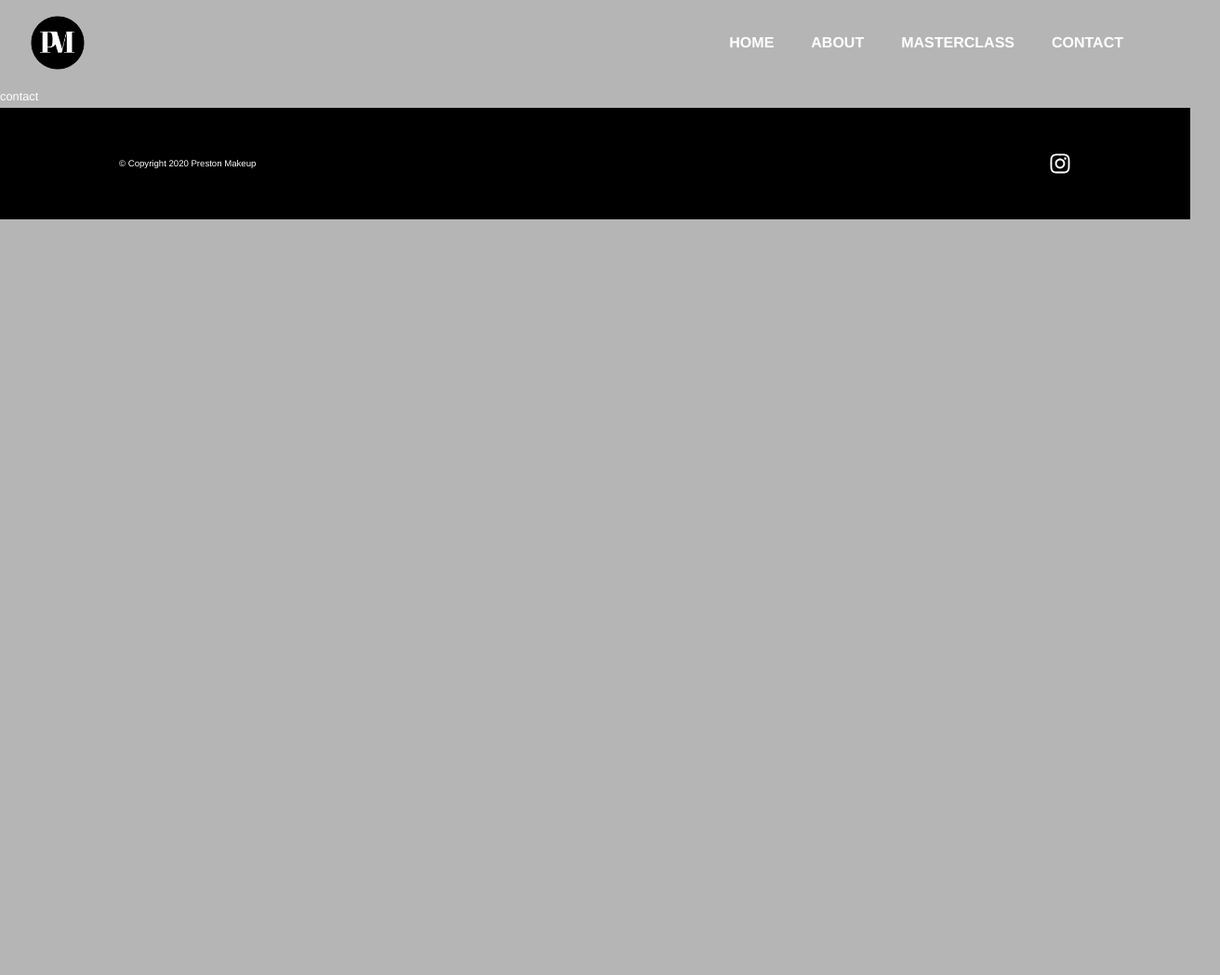
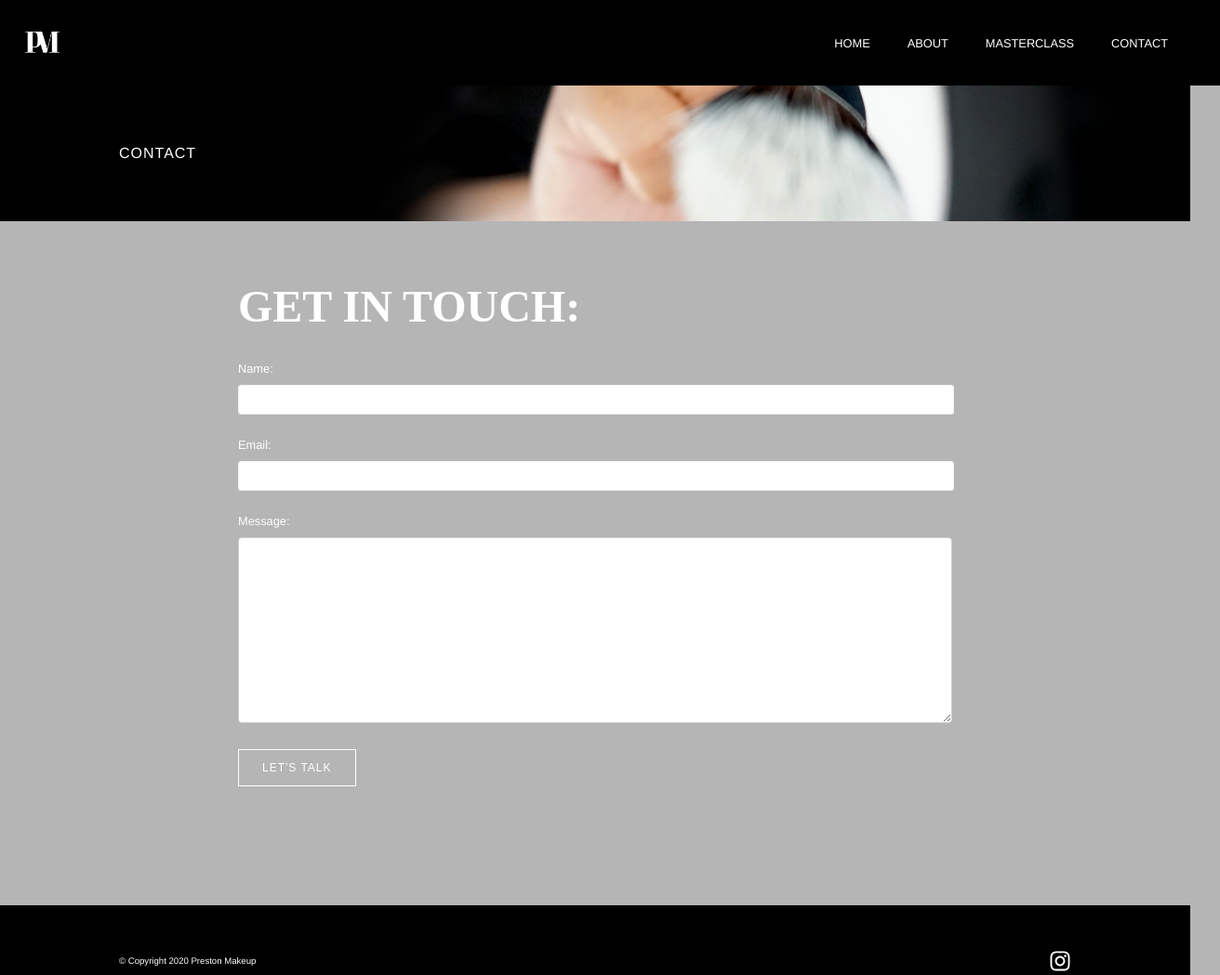
Before and after one commit to ekm383/prestonmakeup, a Gatsby site: page /contact in a window 1280 px wide. Shown: the top 1049 px of the page at 93% size, 1312 px wide, since content can reach past the window. Before the commit the page ends 800 px from the top, so only its background shows below. Built offline with nearby package versions, Linux system fonts and the light colour scheme; Gatsby itself is replaced by a stand-in of ours; a web font is replaced by a local one.

Commit message:
Links added

```diff
--- a/gatsby-config.js
+++ b/gatsby-config.js
@@ -1,7 +1,7 @@
 module.exports = {
   siteMetadata: {
-    title: `Gatsby Default Starter`,
-    description: `Kick off your next, great Gatsby project with this default starter. This barebones starter ships with the main Gatsby configuration files you might need.`,
+    title: `Preston Makeup`,
+    description: `Preston Meneses is one of the most sought-after celebrity makeup artists working today working with some of the most well known celebrities.`,
     author: `@gatsbyjs`,
   },
   plugins: [
@@ -32,8 +32,8 @@ module.exports = {
       options: {
         fonts: [
           {
-            family: `Playfair Display`,
-            variants: [`900`],
+            family: `Judson`,
+            variants: [`700`],
           },
         ],
       },
--- /dev/null
+++ b/src/components/ContactForm.js
@@ -0,0 +1,227 @@
+import React from "react"
+import styled from "styled-components"
+
+const ContactForm = () => {
+  return (
+    <FormWrapper>
+      <h3>Get in touch:</h3>
+      <form
+        name="contact"
+        method="POST"
+        netlify-honeypot="bot-field"
+        data-netlify="true"
+      >
+        <input type="hidden" name="form-name" value="contact" />
+        <ul class="form-list">
+          <li id="hidden">
+            <label>
+              Don’t fill this out if you're human: <input name="bot-field" />
+            </label>
+          </li>
+          <li class="form-list__row">
+            <label htmlFor="name">
+              Name:
+              <input id="name" type="text" name="name" required="true" />
+            </label>
+          </li>
+          <li class="form-list__row">
+            <label htmlFor="email">
+              Email:
+              <input id="email" type="text" name="email" required="true" />
+            </label>
+          </li>
+          <li class="form-list__row">
+            <label htmlFor="message">
+              Message:
+              <textarea
+                id="message"
+                type="textarea"
+                name="message"
+                required=""
+              />
+            </label>
+          </li>
+          <li>
+            <button type="submit" class="button">
+              let's talk
+            </button>
+          </li>
+        </ul>
+      </form>
+    </FormWrapper>
+  )
+}
+
+const FormWrapper = styled.div`
+  width: 60%;
+  padding-bottom: 4rem;
+  margin: 4rem auto;
+  h3 {
+    margin-bottom: 2rem;
+    color: var(--white);
+    font-size: 3rem;
+    text-transform: uppercase;
+  }
+  #hidden {
+    display: none;
+  }
+  .visuallyhidden {
+    border: 0;
+    clip: rect(0 0 0 0);
+    height: 1px;
+    margin: -1px;
+    overflow: hidden;
+    padding: 0;
+    position: absolute;
+    width: 1px;
+  }
+
+  .button {
+    color: var(--white);
+    padding: 12px 25px;
+    font-size: 12px;
+    letter-spacing: 1px;
+    text-transform: uppercase;
+    border: 1px solid var(--white);
+    background: transparent;
+    outline: 0;
+    transition: all 0.2s;
+  }
+  .button:hover,
+  .button:active,
+  .button:focus {
+    -ms-transform: scale(1.1);
+    transform: scale(1.1);
+    cursor: pointer;
+  }
+
+  .button--transparent {
+    background: transparent;
+    border: 0;
+    outline: 0;
+  }
+
+  .button--close {
+    position: absolute;
+    top: 10px;
+    left: 10px;
+    display: -ms-flexbox;
+    display: flex;
+    -ms-flex-align: center;
+    align-items: center;
+    -ms-flex-pack: center;
+    justify-content: center;
+    width: 30px;
+    height: 30px;
+    color: #ffffff;
+    border-radius: 50%;
+    transition: all 0.25s;
+    z-index: 10;
+  }
+  .button--close svg {
+    width: 20px;
+    height: 20px;
+  }
+  .button--close svg * {
+    fill: currentColor;
+  }
+  .button--close:hover,
+  .button--close:active,
+  .button--close:focus {
+    color: #fbcf34;
+    background-color: var(--white);
+    box-shadow: 3px 3px 20px rgba(0, 0, 0, 0.1);
+  }
+
+  .button--info {
+    position: absolute;
+    top: 0;
+    right: 0;
+  }
+
+  input {
+    width: calc(100% - 10px);
+    min-height: 30px;
+    padding-left: 5px;
+    padding-right: 5px;
+    margin-top: 10px;
+    letter-spacing: 0.5px;
+    border-radius: 3px;
+    border: 1px solid #f0f0f0;
+  }
+  input:valid {
+    border-color: lightgreen;
+  }
+  input:focus {
+    outline: none;
+    border-color: lightgreen;
+  }
+
+  .form-list {
+    padding-left: 0;
+    list-style: none;
+  }
+  .form-list__row {
+    margin-bottom: 25px;
+  }
+  .form-list__row label {
+    position: relative;
+    display: block;
+    font-weight: lighter;
+    font-size: 0.8rem;
+    color: var(--white);
+  }
+  .form-list__row--inline {
+    display: -ms-flexbox;
+    display: flex;
+    -ms-flex-pack: justify;
+    justify-content: space-between;
+  }
+  .form-list__row--inline > :first-child {
+    -ms-flex: 2;
+    flex: 2;
+    padding-right: 20px;
+  }
+  .form-list__row--inline > :nth-child(2n) {
+    -ms-flex: 1;
+    flex: 1;
+  }
+  .form-list__input-inline {
+    display: -ms-flexbox;
+    display: flex;
+    -ms-flex-pack: justify;
+    justify-content: space-between;
+  }
+  .form-list__input-inline > * {
+    width: calc(50% - 10px - 10px);
+  }
+  .form-list__row--agree {
+    margin-top: 30px;
+    margin-bottom: 30px;
+    font-size: 12px;
+  }
+  .form-list__row--agree label {
+    font-weight: 400;
+    text-transform: none;
+    color: #676767;
+  }
+  .form-list__row--agree input {
+    width: auto;
+    margin-right: 5px;
+  }
+  textarea {
+    width: 100%;
+    height: 200px;
+    padding: 12px;
+    border: 1px solid #ccc;
+    margin-top: 10px;
+    border-radius: 4px;
+    box-sizing: border-box;
+    resize: vertical;
+  }
+  @media (max-width: 768px) {
+    width: 90%;
+  }
+`
+
+export default ContactForm
--- a/src/components/Footer.js
+++ b/src/components/Footer.js
@@ -7,7 +7,9 @@ const Footer = () => {
     <StyledFooter>
       <div>
         <p> &#169; Copyright 2020 Preston Makeup</p>
-        <FaInstagram />
+        <a href="https://www.instagram.com/prestonmakeup/">
+          <FaInstagram />
+        </a>
       </div>
     </StyledFooter>
   )
@@ -28,9 +30,15 @@ const StyledFooter = styled.div`
       font-size: 0.6rem;
       font-weight: lighter;
     }
-    svg {
-      font-size: 1.5rem;
-      margin-bottom: -0.4rem;
+    a {
+      svg {
+        font-size: 1.5rem;
+        margin-bottom: -0.4rem;
+      }
+      color: var(--white);
+      &:hover {
+        color: var(--lightGray);
+      }
     }
   }
 `
--- /dev/null
+++ b/src/components/header/Banner.js
@@ -0,0 +1,31 @@
+import React from "react"
+import styled from "styled-components"
+import BackgroundPage from "../hero/BackgroundPage"
+
+const Banner = ({ title }) => {
+  return (
+    <BackgroundPage>
+      <StyledBanner>
+        <h2>{title}</h2>
+      </StyledBanner>
+    </BackgroundPage>
+  )
+}
+
+const StyledBanner = styled.div`
+  width: 80vw;
+  margin: 0rem auto;
+  padding: 4rem 2rem;
+  display: flex;
+  flex-direction: row;
+  justify-content: flex-start;
+  h2 {
+    font-family: "Helvetica";
+    font-weight: lighter;
+    font-size: 1rem;
+    letter-spacing: 1px;
+    text-transform: uppercase;
+  }
+`
+
+export default Banner
--- /dev/null
+++ b/src/components/hero/BackgroundPage.js
@@ -0,0 +1,37 @@
+import React from "react"
+import styled from "styled-components"
+import { graphql, StaticQuery } from "gatsby"
+import BackgroundImage from "gatsby-background-image"
+
+const BackgroundSection = ({ className, children }) => (
+  <StaticQuery
+    query={graphql`
+      query {
+        hero: file(relativePath: { eq: "preston-makeup-01.jpg" }) {
+          childImageSharp {
+            fluid(quality: 90, maxWidth: 1920) {
+              ...GatsbyImageSharpFluid
+            }
+          }
+        }
+      }
+    `}
+    render={data => {
+      const imageData = data.hero.childImageSharp.fluid
+      return (
+        <BackgroundImage Tag="section" className={className} fluid={imageData}>
+          {children}
+        </BackgroundImage>
+      )
+    }}
+  />
+)
+
+const StyledBackgroundSection = styled(BackgroundSection)`
+  width: 100%;
+  background-position: top center;
+  background-repeat: repeat-y;
+  background-size: cover;
+`
+
+export default StyledBackgroundSection
--- a/src/components/layout.css
+++ b/src/components/layout.css
@@ -5,7 +5,7 @@
 
 :root {
   --mainColor: #000000;
-  --darkGray: #171717;
+  --darkGray: #525252;
   --gray: #b5b5b5;
   --lightGray: #cecece;
   --white: #ffffff;
@@ -25,7 +25,7 @@ h3,
 h4,
 h5,
 h6 {
-  font-family: "Playfair Display";
+  font-family: "Judson";
 }
 
 p {
--- a/src/components/nav/Burger.js
+++ b/src/components/nav/Burger.js
@@ -36,8 +36,7 @@ const StyledBurger = styled.div`
   div {
     width: 2rem;
     height: 0.25rem;
-    background-color: ${({ open }) =>
-      open ? "var(--white)" : "var(--mainColor)"};
+    background-color: ${({ open }) => (open ? "var(--white)" : "var(--white)")};
     border-radius: 10px;
     transform-origin: 1px;
     transition: all 0.3s linear;
--- a/src/components/nav/NavBar.js
+++ b/src/components/nav/NavBar.js
@@ -32,8 +32,10 @@ const NavBar = () => {
 }
 
 const Nav = styled.nav`
-  width: 95vw;
-  margin: 1rem auto 1rem auto;
+  width: 100vw;
+  margin: 0rem auto;
+  padding: 1rem;
+  background: var(--black);
   display: flex;
   justify-content: space-between;
   align-items: center;
@@ -41,7 +43,7 @@ const Nav = styled.nav`
     width: 60px;
   }
   @media (max-width: 768px) {
-    margin: 1rem auto;
+    margin: 0rem auto;
   }
 `
 
--- a/src/components/nav/RightNav.js
+++ b/src/components/nav/RightNav.js
@@ -8,22 +8,23 @@ class RightNav extends Component {
       {
         id: 0,
         path: "/",
-        text: "home",
+        text: "Home",
       },
       {
         id: 1,
         path: "/about",
-        text: "about",
+        text: "About",
       },
       {
         id: 2,
-        path: "/masterclass",
-        text: "masterclass",
+        path:
+          "https://us02web.zoom.us/webinar/register/WN_XDTMKQZwRYuso4HXvyHvSQ",
+        text: "Masterclass",
       },
       {
         id: 3,
         path: "/contact",
-        text: "contact",
+        text: "Contact",
       },
     ],
   }
@@ -49,10 +50,11 @@ const Ul = styled.ul`
   display: flex;
   flex-flow: row nowrap;
   align-items: center;
+  font-family: "Helvetica";
+  text-transform: uppercase;
+  font-weight: lighter;
+  font-size: 0.8rem;
   li {
-    font-size: 1rem;
-    font-weight: bold;
-    text-transform: uppercase;
     padding-right: 2.5rem;
     &:nth-child(6) {
       padding-right: 0rem;
@@ -64,7 +66,7 @@ const Ul = styled.ul`
       transition: 0.3s ease-in-out;
       &:hover {
         cursor: pointer;
-        color: var(--white);
+        color: var(--gray);
       }
     }
   }
--- a/src/pages/contact.js
+++ b/src/pages/contact.js
@@ -1,12 +1,15 @@
 import React from "react"
 import Layout from "../components/layout"
+import Banner from "../components/header/Banner"
+import ContactForm from "../components/ContactForm"
 
-const contact = () => {
+const ContactPage = () => {
   return (
     <Layout>
-      <p>contact</p>
+      <Banner title="Contact" />
+      <ContactForm />
     </Layout>
   )
 }
 
-export default contact
+export default ContactPage
--- a/src/pages/index.js
+++ b/src/pages/index.js
@@ -10,7 +10,10 @@ const IndexPage = () => (
   <Layout>
     <SEO title="Home" />
     <Hero />
-    <About />
+    <About
+      content="Preston Meneses is one of the most sought-after celebrity makeup artists working today. His artistry has emerged throughout his 15-year collaboration with the legendary music superstar Janet Jackson, as well as working with celebrities Rihanna, Kelis, Erica Jayne, Brooklyn Decker, Halle Berry, Carmen Electra, Kim Kardashian, and Courtney Love, just to name a few. He was showcased on television with appearances in episodes of “The Real Housewives of Beverly Hills” and working on “Dance Moms.” His talents have graced the pages of countless magazines, including Vogue, Vogue Italia, Harpers Bazar, Harpers Arabia, Essence, InStyle Magazine, FHM, Maxim and numerous billboards in New York’s Times Square.
+"
+    />
     <Promo />
   </Layout>
 )
```
Also changed, not shown: src/components/About.js (+7 -17 lines), src/components/Promo.js (+9 -6 lines), src/components/hero/Intro.js (+13 -6 lines), src/pages/about.js (+12 -3 lines), src/images/preston-makeup-01.jpg (added).
